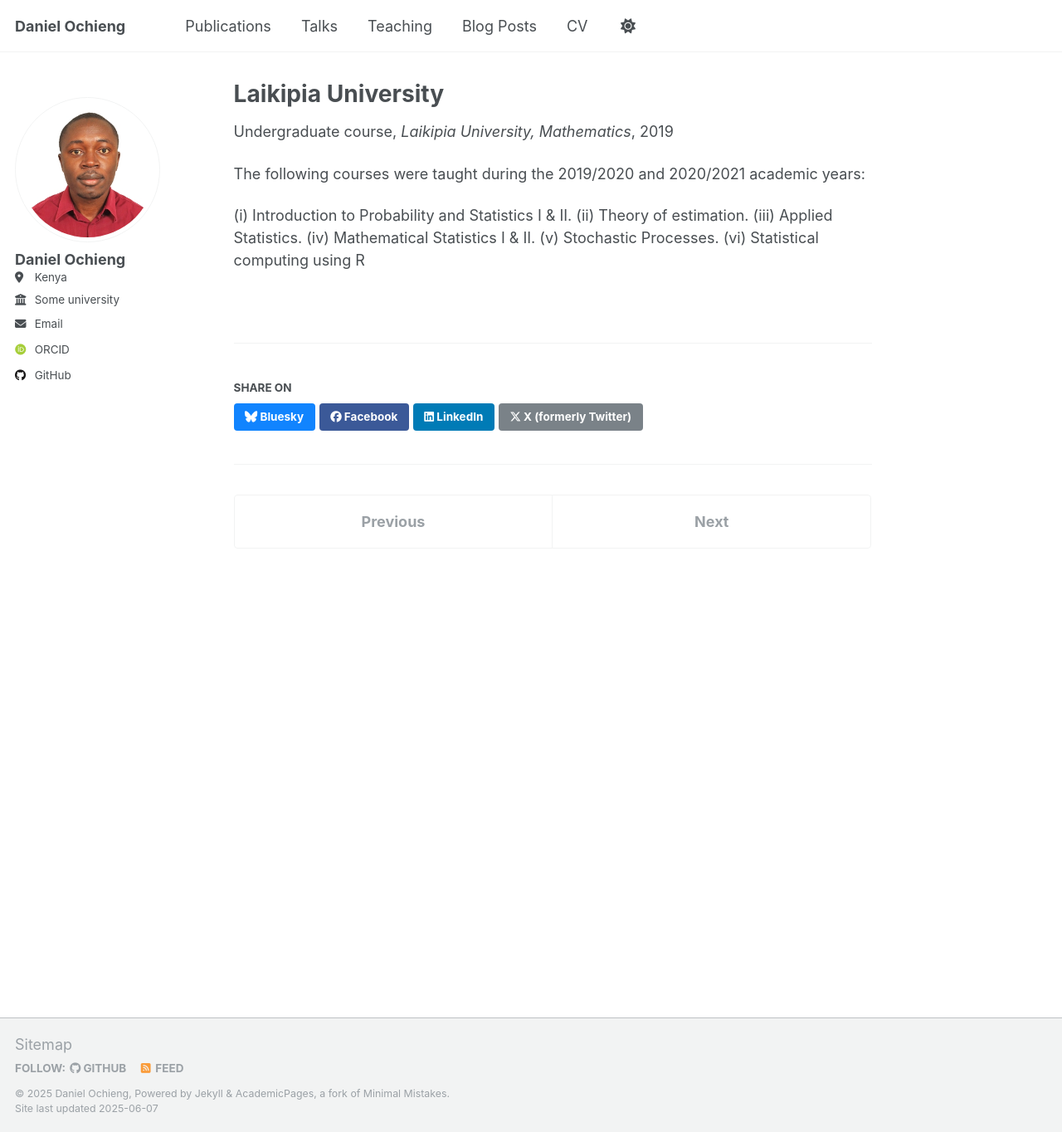
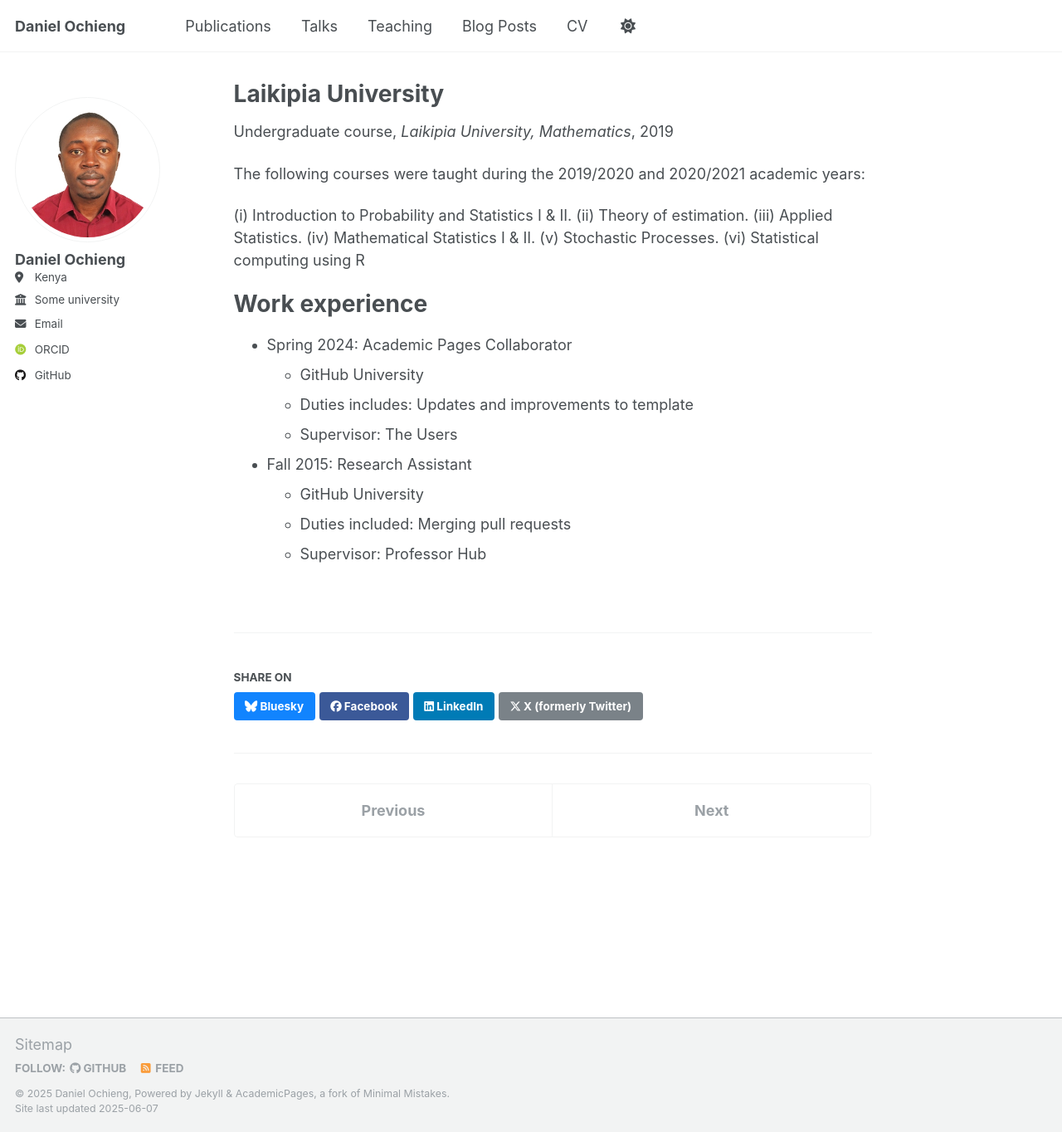
Before and after one commit to Daniel-Ochieng/Daniel-Ochieng.github.io, a Jekyll site: the page built from _teaching/2014-spring-teaching-1.md, in a window 1280 px wide and 1364 px high. Shown: the whole window at 83% size. Built offline with Jekyll 4.4.1, drawn with Linux system fonts in a browser that asks for light colours; some web fonts are replaced.

Commit message:
Update 2014-spring-teaching-1.md

```diff
--- a/_teaching/2014-spring-teaching-1.md
+++ b/_teaching/2014-spring-teaching-1.md
@@ -16,3 +16,15 @@ The following courses were taught during the 2019/2020 and 2020/2021 academic ye
 (iv) Mathematical Statistics I & II.
 (v) Stochastic Processes.
 (vi) Statistical computing using R
+
+Work experience
+======
+* Spring 2024: Academic Pages Collaborator
+  * GitHub University
+  * Duties includes: Updates and improvements to template
+  * Supervisor: The Users
+
+* Fall 2015: Research Assistant
+  * GitHub University
+  * Duties included: Merging pull requests
+  * Supervisor: Professor Hub
```
